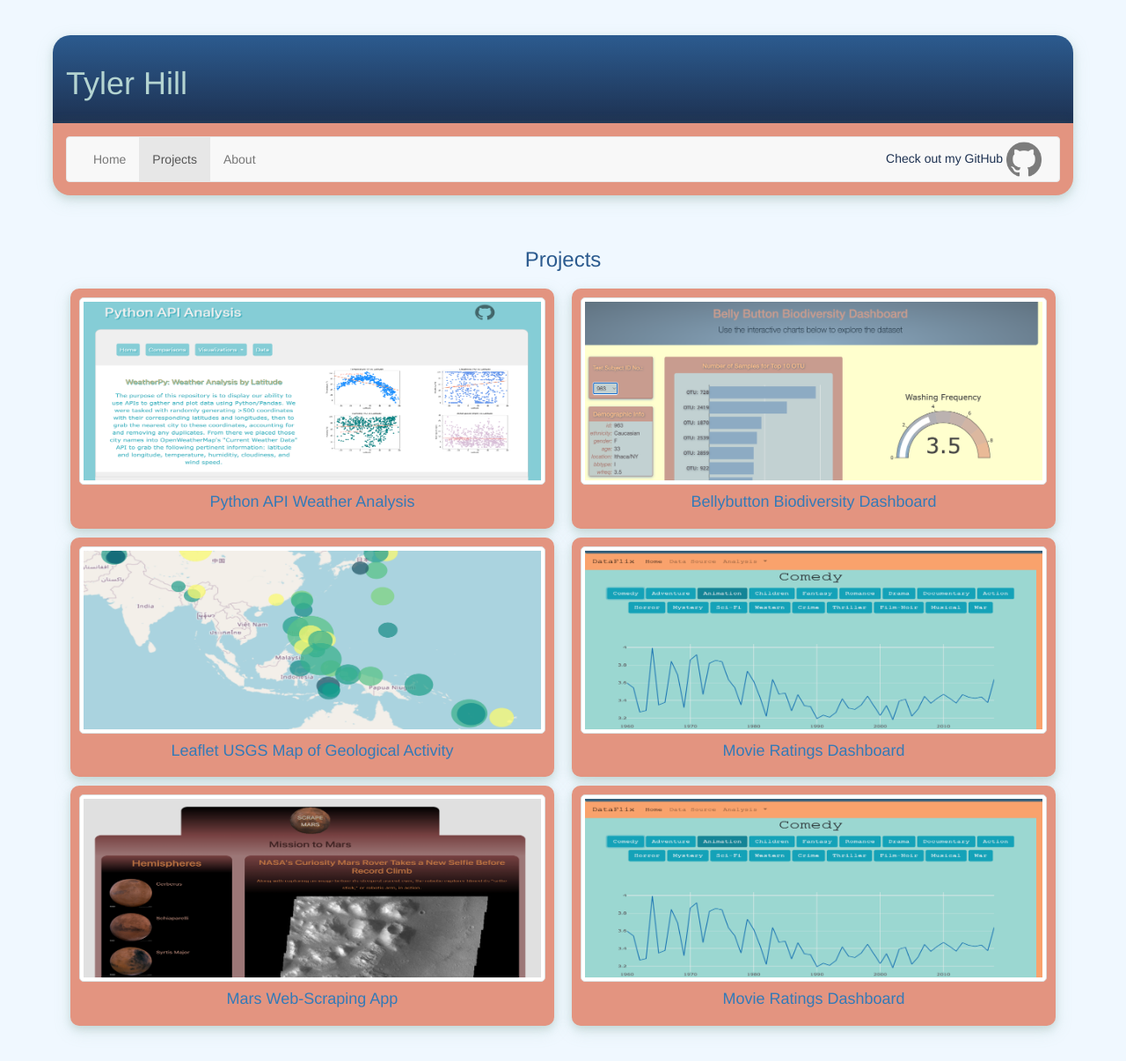
After one commit to tylerhill122/portfolio-flask, a Flask app: page /projects in a window 1280 px wide. The commit adds this page. Shown: the whole page at 88% size. Run offline with Flask 2, Linux system fonts and the light colour scheme.

Commit message:
projects page

```diff
--- a/app.py
+++ b/app.py
@@ -6,5 +6,9 @@ app = Flask(__name__)
 def index():
     return render_template("index.html")
 
+@app.route("/projects")
+def projects():
+    return render_template("projects.html")
+
 if __name__ == "__main__":
     app.run(debug=True)
--- a/static/style.css
+++ b/static/style.css
@@ -62,13 +62,16 @@ body {
     text-align: center;
     border-radius: 10px;
     color:#2c5b8f;
+    justify-content: center;
+    display: flex;
+
 }
 
 .project-box img {
-    width:500px;
-    height:200px;
     display: block;
     border-radius: 5px;
+    height: auto;
+    width: auto;
 }
 
 #footer {
--- a/templates/index.html
+++ b/templates/index.html
@@ -22,8 +22,8 @@
         <div class="collapse navbar-collapse" id="navbarSupportedContent">
           <ul class="nav navbar-nav mr-auto">
               <li class="nav-item active"><a class="nav-link" href="index.html">Home</a></li>
-              <li class="nav-item"><a class="nav-link" href="projects.html">Projects</a></li>
-              <li class="nav-item"><a class="nav-link" href="about.html">About</a></li>
+              <li class="nav-item"><a class="nav-link" href="/projects">Projects</a></li>
+              <li class="nav-item"><a class="nav-link" href="/about">About</a></li>
             </ul>
           <div id="ghub">
             <a href="https://github.com/tylerhill122" target="_blank"><img src="static/images/github.png" id="github"></a>
--- /dev/null
+++ b/templates/projects.html
@@ -0,0 +1,83 @@
+<!DOCTYPE html>
+<html lang="en-us">
+<head>
+  <meta charset="UTF-8">
+  <title>Tyler Hill - Web Design and Data Analytics</title>
+  <link rel="stylesheet" href="https://cdn.jsdelivr.net/npm/bootstrap@3.3.7/dist/css/bootstrap.min.css" integrity="sha384-BVYiiSIFeK1dGmJRAkycuHAHRg32OmUcww7on3RYdg4Va+PmSTsz/K68vbdEjh4u" crossorigin="anonymous">
+  <script src="https://cdn.jsdelivr.net/npm/@popperjs/core@2.9.2/dist/umd/popper.min.js" ></script>
+  <script src="https://cdn.jsdelivr.net/npm/bootstrap@3.3.7/dist/js/bootstrap.min.js" integrity="sha384-Tc5IQib027qvyjSMfHjOMaLkfuWVxZxUPnCJA7l2mCWNIpG9mGCD8wGNIcPD7Txa" crossorigin="anonymous"></script>
+  <link type="text/css" rel="stylesheet" href="{{ url_for('static', filename='style.css') }}">
+</head>
+
+<body>
+<div class="container">
+  <div class="row">
+    <div class="col-md-12 shade" id="header">
+      <h1>Tyler Hill</h1>
+    </div>
+  </div>
+  <div class="row">
+    <div class="col-md-12 shade" id="menu">
+      <nav class="navbar navbar-default no-marg navbar-expand-lg">
+        <div class="collapse navbar-collapse" id="navbarSupportedContent">
+          <ul class="nav navbar-nav mr-auto">
+              <li class="nav-item"><a class="nav-link" href="/">Home</a></li>
+              <li class="nav-item active"><a class="nav-link" href="/projects">Projects</a></li>
+              <li class="nav-item"><a class="nav-link" href="/about">About</a></li>
+            </ul>
+          <div id="ghub">
+            Check out my GitHub
+            <a href="https://github.com/tylerhill122" target="_blank"><img src="static/images/github.png" id="github"></a>
+          </div>
+        </div>
+      </nav>
+    </div>
+  </div>
+  <div class="row">
+    <div class="col-md-12" id="main-box">
+      <h3>Projects</h3>
+      <div class="col-md-6" style="padding-left: 0px;  padding-right: 0px;">
+        <div class="project-box shade">
+          <a href="python-api.html">
+            <div><img src="static/projects/thumbnails/APIWeather.png" class="img-thumbnail"></div>
+            <h4>Python API Weather Analysis</h4>
+          </a>
+        </div>
+        <div class="project-box shade">
+          <a href="leaflet.html">
+            <div><img src="static/projects/thumbnails/leaflet.png" class="img-thumbnail"></div>
+            <h4>Leaflet USGS Map of Geological Activity</h4>
+          </a>
+        </div>
+        <div class="project-box shade">
+          <a href="mars.html">
+            <div><img src="static/projects/thumbnails/mars.png" class="img-thumbnail"></div>
+            <h4>Mars Web-Scraping App</h4>
+          </a>
+        </div>
+      </div>
+      <div class="col-md-6" style="padding-left: 0px;  padding-right: 0px;">
+        <div class="project-box shade">
+          <a href="dashboard.html">
+            <div><img src="static/projects/thumbnails/bbBiodiversity.png" class="img-thumbnail"></div>
+            <h4>Bellybutton Biodiversity Dashboard</h4>
+          </a>
+        </div>
+        <div class="project-box shade">
+          <a href="movie-dashboard.html">
+            <div><img src="static/projects/thumbnails/movieRatingsDB2.png" class="img-thumbnail"></div>
+            <h4>Movie Ratings Dashboard</h4>
+          </a>
+        </div>
+        <div class="project-box shade">
+          <a href="movie-dashboard.html">
+            <div><img src="static/projects/thumbnails/movieRatingsDB2.png" class="img-thumbnail"></div>
+            <h4>Movie Ratings Dashboard</h4>
+          </a>
+        </div>
+      </div>
+    </div>
+  </div>
+</div>
+</body>
+</html>
```
Also changed, not shown: static/projects/mars/article-img.png (added), static/projects/mars/hemispheres.png (added), static/projects/mars/main.png (added), static/projects/mars/mars_facts.png (added), static/projects/matplotlib/num_data_readings.png (added), static/projects/matplotlib/tumor_volume.png (added), static/projects/matplotlib/tumor_volume_treatments.png (added), static/projects/matplotlib/tumor_volume_weight.png (added), static/projects/thumbnails/APIWeather.png (added), static/projects/thumbnails/bbBiodiversity.png (added), static/projects/thumbnails/leaflet.png (added), static/projects/thumbnails/mars.png (added), static/projects/thumbnails/movieRatingsDB2.png (added).
